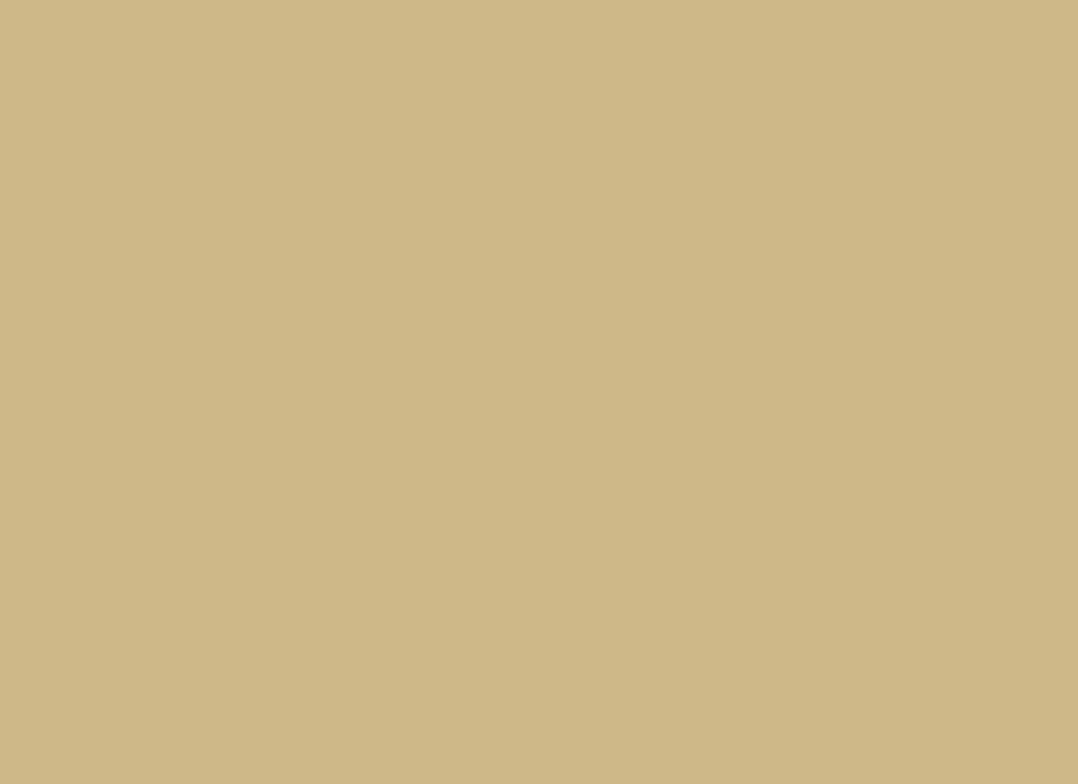
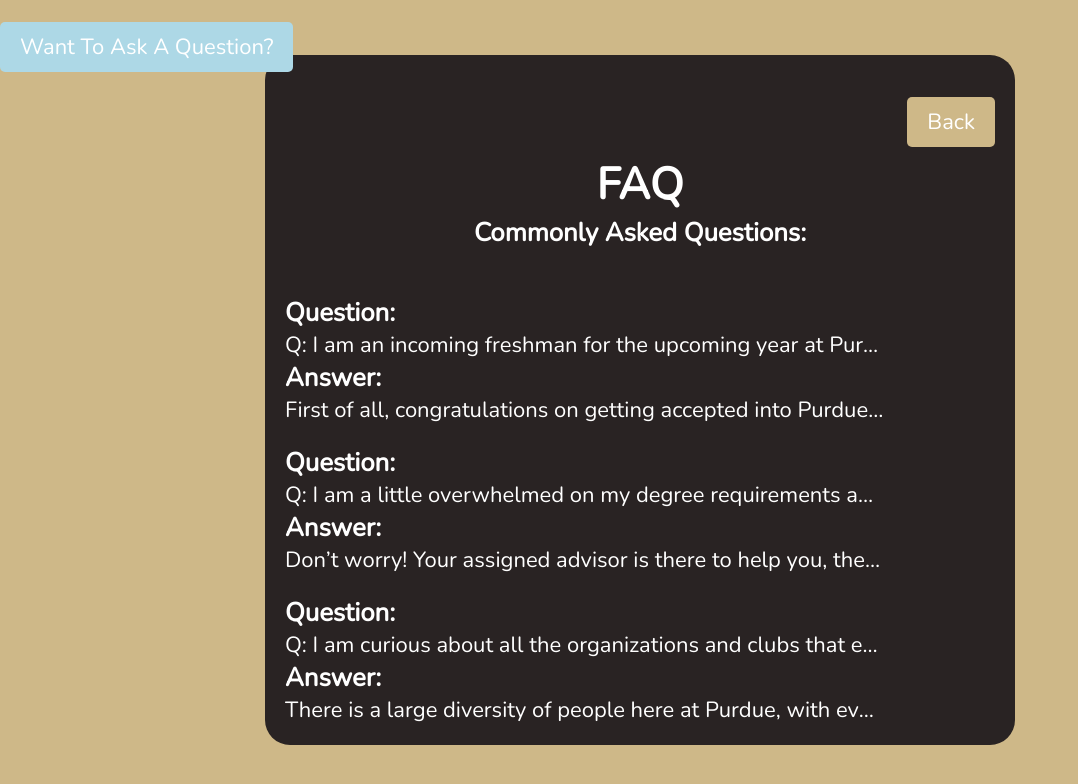
Before and after one commit to AdityaGupta03/PurdueHub, a React (Create React App) app in the folder register_ui/register-ui/: page /faq in a window 1280 px wide. Before the commit this address had no page. Shown: the top 784 px of the page, without its empty margins (0-1078 px from the left). Built offline with nearby package versions, Linux system fonts and the light colour scheme.

Commit message:
created faq

```diff
--- a/register_ui/register-ui/src/App.js
+++ b/register_ui/register-ui/src/App.js
@@ -25,6 +25,7 @@ import TestProfile from './TestProfile';
 import ClubPage from './ClubPage';
 import EventsInterestedPage from './EventsInterestedPage';
 import UsernameLookup from './UsernameLookup';
+import FAQ from './FAQ';
 
 function App() {
 
@@ -62,6 +63,8 @@ function App() {
         <Route path='/club' element={<ClubPage/>} />
         <Route path='/interested-events' element={<EventsInterestedPage/>} />
         <Route path='/username-lookup' element={<UsernameLookup/>} />
+        <Route path='/faq' element={<FAQ/>} />
+
       </Routes>
     </BrowserRouter>
     </main>
--- a/register_ui/register-ui/src/Club.css
+++ b/register_ui/register-ui/src/Club.css
@@ -28,6 +28,16 @@
     margin-block-end: 0.67em;
     margin-inline-start: 105px;
     margin-inline-end: 0px;
+    font-weight: bold;
+}
+
+.test {
+    display: flex;
+    align-items: center;
+    flex-direction: column;
+}
+
+.question {
     font-weight: bold;
 }
 .friendsTitle {
@@ -77,6 +87,19 @@
     padding: 10px 20px;
     border-radius: 5px;
     cursor: pointer;
+}
+
+.ask-left {
+
+        position: absolute;
+        top: 0;
+        left: 0;
+        background-color: lightblue;
+        color: #fff;
+        border: none;
+        padding: 10px 20px;
+        border-radius: 5px;
+        cursor: pointer;
 }
 
 .actualbtn {
--- /dev/null
+++ b/register_ui/register-ui/src/FAQ.js
@@ -0,0 +1,190 @@
+import React, { useEffect, useState, useRef } from 'react';
+import { useParams, useNavigate, Link } from 'react-router-dom'
+
+
+import { ToastContainer, toast } from 'react-toastify'; // NEW
+import 'react-toastify/dist/ReactToastify.css'; // NEW
+
+import './Club.css'
+import './Profile.css'
+function FAQ() {
+
+    const navigate = useNavigate();
+
+    const [questionGiven, setQuestionGiven] = useState(''); // question given by user
+
+    const [showAnswerPage, setShowAnswerPage] = useState(false); // true or false controlling viewing an aswer
+    const [question, setQuestion] = useState(false); // display on page
+    const [answer, setAnswer] = useState(false); // display on page
+
+    const [showSubmitQuestionPage, setShowSubmitQuestionPage] = useState(false);
+    const [errMsg, setErrMsg] = useState('');
+    const errRef = useRef(); /* Set focus on an error, to allow accessibility purposes */
+
+    const sampleQuestions = [
+        {
+            question: 'Q: I am an incoming freshman for the upcoming year at Purdue, I was wondering what are the essentials that I should bring and or buy?',
+            answer: ' First of all, congratulations on getting accepted into Purdue! We know this is a sudden change in your life, and you may be a bit lost in navigating this new chapter of your life, don’t worry we are here to help you! When it comes to essentials that you should bring and or buy, we recommend checking out the Purdue subreddit’s wiki page shows an exhaustive list of items you should consider bringing or buying once you get here!            '
+        },
+        {
+            question: 'Q: I am a little overwhelmed on my degree requirements and or classes that I should be taking. Where should I look towards for information?',
+            answer: 'Don’t worry! Your assigned advisor is there to help you, they will recommend routes that you can take given your major requirements, your interests, and any other factors. A tool you can use for being proactive in your graduation path is using mypurdueplan, it’ll lay out all your required classes, give you detailed information on said classes, provide you information on your current status, allow you to plan for future semesters, etc. It’s a really handy tool every Purdue student should utilize! We also recommend on platforms such as the Purdue subreddit for any posts regarding recommended classes for your major, and as well testimonials from other fellow peers who are taking or have taken classes you are interested in. '
+        },
+        {
+            question: 'Q: I am curious about all the organizations and clubs that exist here at Purdue, where could I find information regarding this?',
+            answer: 'There is a large diversity of people here at Purdue, with everyone’s own unique interests, organizations and clubs exist to group common interests together. You can get to know people as well as create friendships through these organizations. A tool you can use for finding clubs or organizations would be through BoilerLink! It’ll not only give you detailed information on the organizations here at Purdue, but as well as their specific events coming up, contact info to reach out to them, and any other important information!            '
+        },
+    ];
+
+
+
+    useEffect(() => {
+        setErrMsg('');
+    }, [questionGiven])
+
+
+    const handleSubmit = async (e) => {
+        e.preventDefault();
+
+        if (questionGiven === '') {
+            setErrMsg("Error: Empty Question Given");
+        }
+        else {
+            viewAskQuestionPage(false);
+
+            toast.success('Successfully Sent Your Question!', {
+                position: "top-right",
+                autoClose: 1500,
+                hideProgressBar: true,
+                closeOnClick: true,
+                pauseOnHover: true,
+                draggable: true,
+                progress: undefined,
+                theme: "dark",
+            });
+        }
+    }
+
+    const viewAnswerPage = async (question, answer) => {
+        if (showAnswerPage) {
+            // If no longer on the viewing event page
+            setShowAnswerPage(false);
+        }
+        else {
+            // If viewing event page
+            setQuestion(question);
+            setAnswer(answer);
+            setShowAnswerPage(true);
+        }
+    }
+
+    const viewAskQuestionPage = async () => {
+        if (showSubmitQuestionPage) {
+            // If no longer on the viewing event page
+            setShowSubmitQuestionPage(false);
+        }
+        else {
+            // If viewing event page
+            setShowSubmitQuestionPage(true);
+        }
+    }
+    return (
+        <>
+            <ToastContainer
+                theme="colored"
+                position="top-right"
+                autoClose={1500}
+                hideProgressBar={true}
+                newestOnTop={false}
+                closeOnClick
+                rtl={false}
+                pauseOnFocusLoss
+                draggable
+                pauseOnHover
+            />
+            {showAnswerPage ? (
+                <div className='whole'>
+                    <div className='containbtn'>
+                        <button className='actualbtn' onClick={() => viewAnswerPage("hello", "hello")}>Back</button>
+                    </div>
+                    <br />
+                    <div className='intro'>
+                        <h3 className='question'>{question}</h3>
+                    </div>
+
+                    <div className='summaryText'>
+                        <h3>Answer:</h3>
+                        <p>{answer}</p>
+                        <br />
+                    </div>
+
+                </div>
+            ) : (
+                <div>
+                    {showSubmitQuestionPage ? (
+                        <div>
+                            <section style={{ maxWidth: 'auto', minWidth: '600px' }}>
+                                <div className='containbtn'>
+                                    <button className='actualbtn' onClick={() => setShowSubmitQuestionPage(false)}>Back</button>
+                                </div>
+                                <br />
+                                <h1>Submit Question To Us</h1>
+                                <p ref={errRef} className={errMsg ? "errmsg" : "offsreen"}>{errMsg}</p>
+                                <form onSubmit={handleSubmit}>
+                                    {/* Question */}
+                                    <label htmlFor='question'>Your Question:</label>
+                                    <textarea
+                                        id='question'
+                                        placeholder='Please Input A Question To Us'
+                                        rows={11}
+                                        cols={40}
+                                        onChange={(e) => setQuestionGiven(e.target.value)}
+                                    />
+                                    <button type='submit'>
+                                        Submit Question
+                                    </button>
+                                </form>
+                            </section>
+                        </div>
+                    ) : (
+                        <div className='whole'>
+                            <div className='containbtn'>
+                                <button className='actualbtn' onClick={() => navigate("/")}>Back</button>
+                            </div>
+                            <br />
+                            <div className='test'>
+                                <h1 className='test'>FAQ</h1>
+                            </div>
+
+                            <div className='test'>
+                                <h3>Commonly Asked Questions:</h3>
+                            </div>
+
+                            <div className='eventCtn'>
+                                <div>
+                                    {sampleQuestions.map((item, index) => {
+                                        return (
+                                            <Link style={{ textDecorationLine: 'none' }} onClick={() => viewAnswerPage(item.question, item.answer)}>
+                                                <div key={index} className='event'>
+                                                    <h3>Question:</h3>
+                                                    <p className='wrapText'>{item.question}</p>
+                                                    <h3>Answer: </h3>
+                                                    <p className='wrapText'>{item.answer}</p>
+                                                </div>
+                                            </Link>
+                                        )
+                                    })}
+                                </div>
+                            </div>
+                            <button className='ask-left' onClick={() => viewAskQuestionPage()}>Want To Ask A Question?</button>
+
+                        </div>
+                    )}
+
+                </div>
+            )}
+        </>
+    )
+}
+
+export default FAQ
--- a/register_ui/register-ui/src/Home.js
+++ b/register_ui/register-ui/src/Home.js
@@ -30,6 +30,7 @@ export default function Home() {
         <Link to="/interested-events">Events I am Interested In</Link>
         <Link to="/username-lookup">Username Lookup</Link>
         <Link to="/club">Look at our example club!</Link>
+        <Link to="/faq">View FAQs</Link>
         </section>
       </div>
     </div>
```
